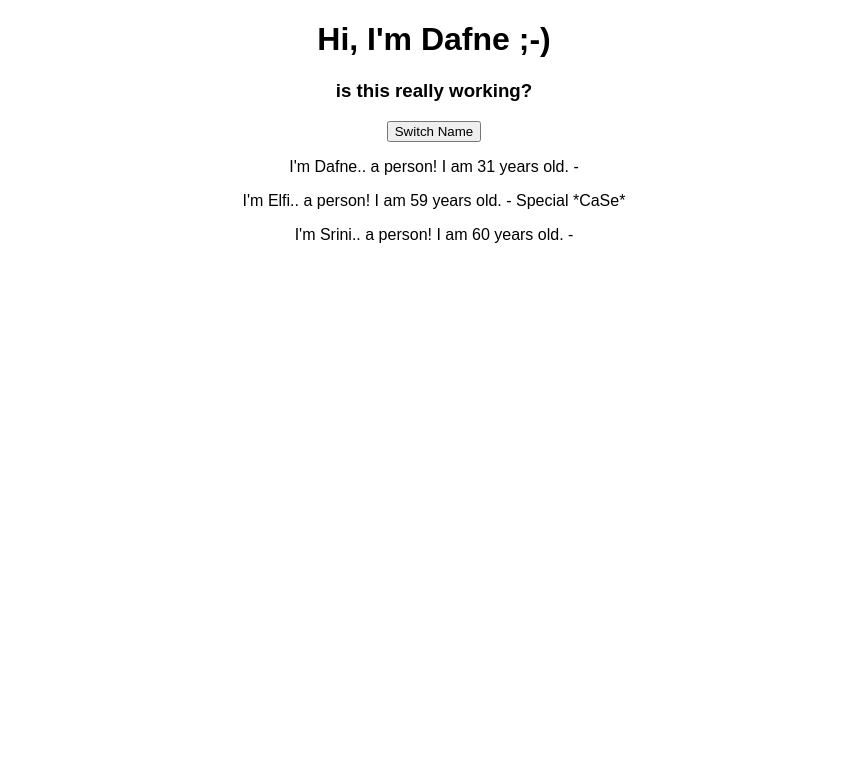
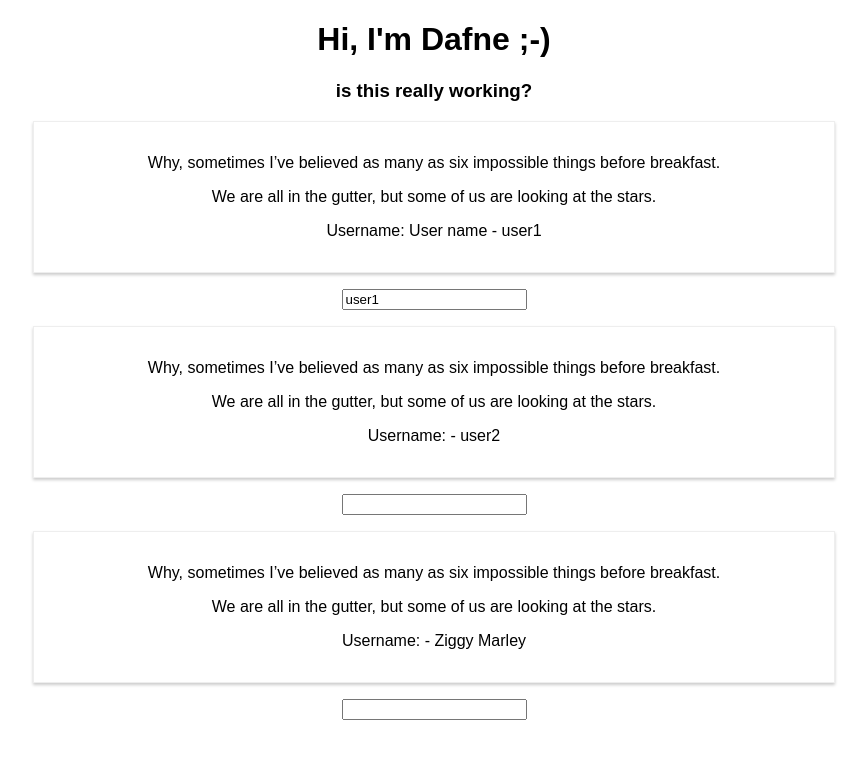
Before and after one commit to dafneolca/react-complete-guide, a React (Create React App) app: page / in a window 1280 px wide. Shown: the top 758 px of the page, without its empty margins (206-1073 px from the left). Built offline with nearby package versions, Linux system fonts and the light colour scheme.

Commit message:
completed assignment 1

```diff
--- a/src/App.js
+++ b/src/App.js
@@ -1,43 +1,119 @@
-import React, { useState } from 'react';
+import React, { Component } from 'react';
 import './App.css';
 
 import Person from './Person/Person'
+import Output from './Assignment-1/UserOutput/UserOutput'
+import Input from './Assignment-1/UserInput/UserInput'
 
-const app = props => {
-  const [personsState, setPersonsState] = useState({
+class App extends Component {
+  stateNew = {
     persons: [
       { name: "Dafne", age: 31 },
       { name: "Elfi", age: 59 },
       { name: "Srini", age: 60 }
-    ]
-  })
+    ],
+    otherState: 'Some other state'
+  }
 
-  const [otherState, newOtherState] = useState('some other value')
-
-  console.log(personsState, otherState)
-
-  const switchNameHandler = () => {
-    console.log("okkkk")
-    setPersonsState({
+  switchNameHandler = (newName) => {
+    this.setState({
       persons: [
-        { name: "Dafne DENIZ", age: 31 },
+        { name: newName, age: 31 },
         { name: "Elfi", age: 59 },
         { name: "Srini", age: 600 }
       ]
     })
   }
 
-  return (
-    <div className="App">
-      <h1>Hi, I'm Dafne ;-)</h1>
-      <h3>is this really working?</h3>
-      <button onClick={switchNameHandler}>Switch Name</button>
-      <Person name={personsState.persons[0].name} age={personsState.persons[0].age} />
-      <Person name={personsState.persons[1].name} age={personsState.persons[1].age}>Special *CaSe*</Person>
-      <Person name={personsState.persons[2].name} age={personsState.persons[2].age} />
-    </div>
-  );
+  nameChangedHandler = (event) => {
+    this.setState({
+      persons: [
+        { name: "Dafne", age: 31 },
+        { name: event.target.value, age: 59 },
+        { name: "Srini", age: 600 }
+      ]
+    })
+  }
+
+  // ASSIGNMENT 1
+  state = {
+    userNames: [
+      { name: "user1" },
+      { name: "user2" },
+      { name: "Ziggy Marley" }
+    ],
+    otherState: 'Some other state'
+  }
+
+  userChangedHandler = (event) => {
+    this.setState({
+      userNames: [
+        { name: event.target.value },
+        { name: "Ky-Mani Marley" },
+        { name: "Ziggy Marley" }
+      ],
+    })
+  }
+
+  // switchUserHandler = (newName) => {
+  //   this.setState({
+  //     persons: [
+  //       { name: newName },
+  //       { name: "Elfi" },
+  //       { name: "Srini" }
+  //     ]
+  //   })
+  // }
+
+  render() {
+    const style = {
+      backgroundColor: 'white',
+      border: '1px solid blue',
+      font: 'inherit',
+      padding: '8px',
+      cursor: 'pointer'
+    }
+
+    const personContainer = {
+      display: 'flex'
+    }
+
+    return (
+      <div className="App" >
+        <h1>Hi, I'm Dafne ;-)</h1>
+        <h3>is this really working?</h3>
+
+        {/* <button
+          style={style}
+          onClick={this.switchNameHandler.bind(this, 'Maximilian')}>Switch Name</button>
+
+        <div style={personContainer}>
+          <Person name={this.stateNew.persons[0].name} age={this.stateNew.persons[0].age} />
+
+          <Person name={this.stateNew.persons[1].name} age={this.stateNew.persons[1].age}
+            changed={this.nameChangedHandler}
+            click={this.switchNameHandler.bind(this, 'Max!!')}
+          >Special *CaSe*
+          </Person>
+
+          <Person name={this.stateNew.persons[2].name} age={this.stateNew.persons[2].age} />
+        </div> */}
+
+
+
+        {/* // ASSIGNMENT 1 */}
+        <Output userName="User name" user={this.state.userNames[0].name} />
+        <Input changed={this.userChangedHandler} user={this.state.userNames[0].name} />
+
+        <Output user={this.state.userNames[1].name} />
+        <Input />
+
+        <Output user={this.state.userNames[2].name} />
+        <Input />
+      </div >
+    )
+  }
 
 }
 
-export default app;
+export default App;
--- /dev/null
+++ b/src/Assignment-1/UserInput/UserInput.js
@@ -0,0 +1,12 @@
+import React from 'react';
+
+const userInput = (props) => {
+  return (
+    <div>
+      <input type="text" onChange={props.changed} value={props.user} />
+    </div>
+  )
+
+}
+
+export default userInput;
--- /dev/null
+++ b/src/Assignment-1/UserOutput/UserOutput.js
@@ -0,0 +1,15 @@
+import React from 'react';
+import '../assignment1.css'
+
+const userOutput = (props) => {
+  return (
+    <div className="Output">
+      <p>Why, sometimes I’ve believed as many as six impossible things before breakfast.</p>
+      <p>We are all in the gutter, but some of us are looking at the stars.</p>
+      <p>Username: {props.userName} - {props.user}</p>
+    </div>
+  )
+
+}
+
+export default userOutput;
--- /dev/null
+++ b/src/Assignment-1/assignment1.css
@@ -0,0 +1,8 @@
+.Output{
+  width: 60%;
+  margin: 16px auto;
+  border: 1px solid #eee;
+  box-shadow: 0 2px 3px #ccc;
+  padding: 16px;
+  text-align:center;
+}
--- /dev/null
+++ b/src/Person/Person.css
@@ -0,0 +1,9 @@
+.Person {
+  width: 20%;
+  /* display: inline; */
+  margin: 16px auto;
+  border: 1px solid #eee;
+  box-shadow: 0 2px 3px #ccc;
+  padding: 16px;
+  text-align:center;
+}
--- a/src/Person/Person.js
+++ b/src/Person/Person.js
@@ -1,10 +1,11 @@
 import React from 'react';
+import './Person.css'
 
 const person = (props) => {
   return (
-    <div>
-      <p>I'm {props.name}.. a person! I am {props.age} years old. - {props.children}</p>
-
+    <div className="Person">
+      <p onClick={props.click}>I'm {props.name}.. a person! I am {props.age} years old. - {props.children}</p>
+      <input type="text" onChange={props.changed} value={props.name} />
     </div>
   )
 
```
Also changed, not shown: 1 other file (tests, documents, lock files or other folders).
